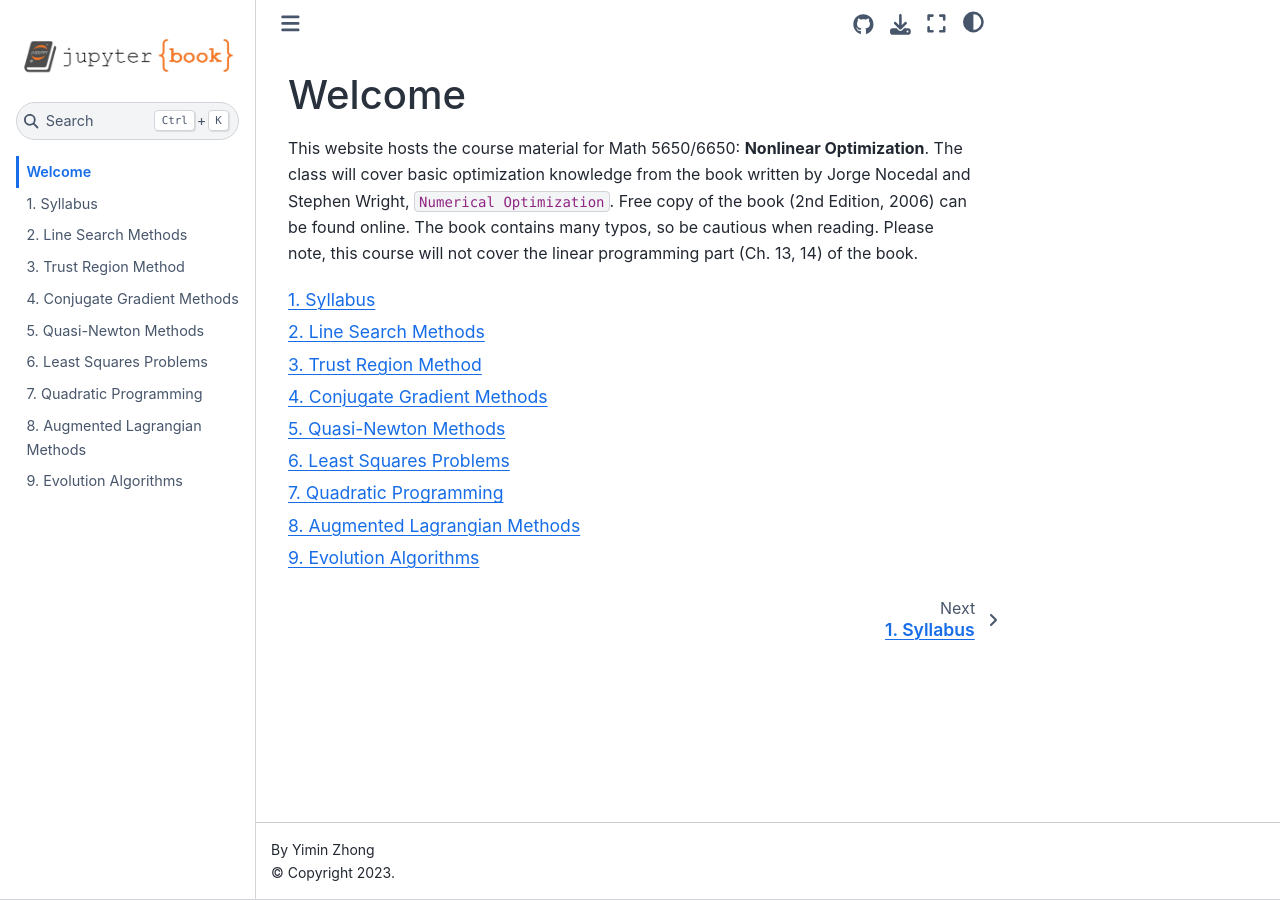
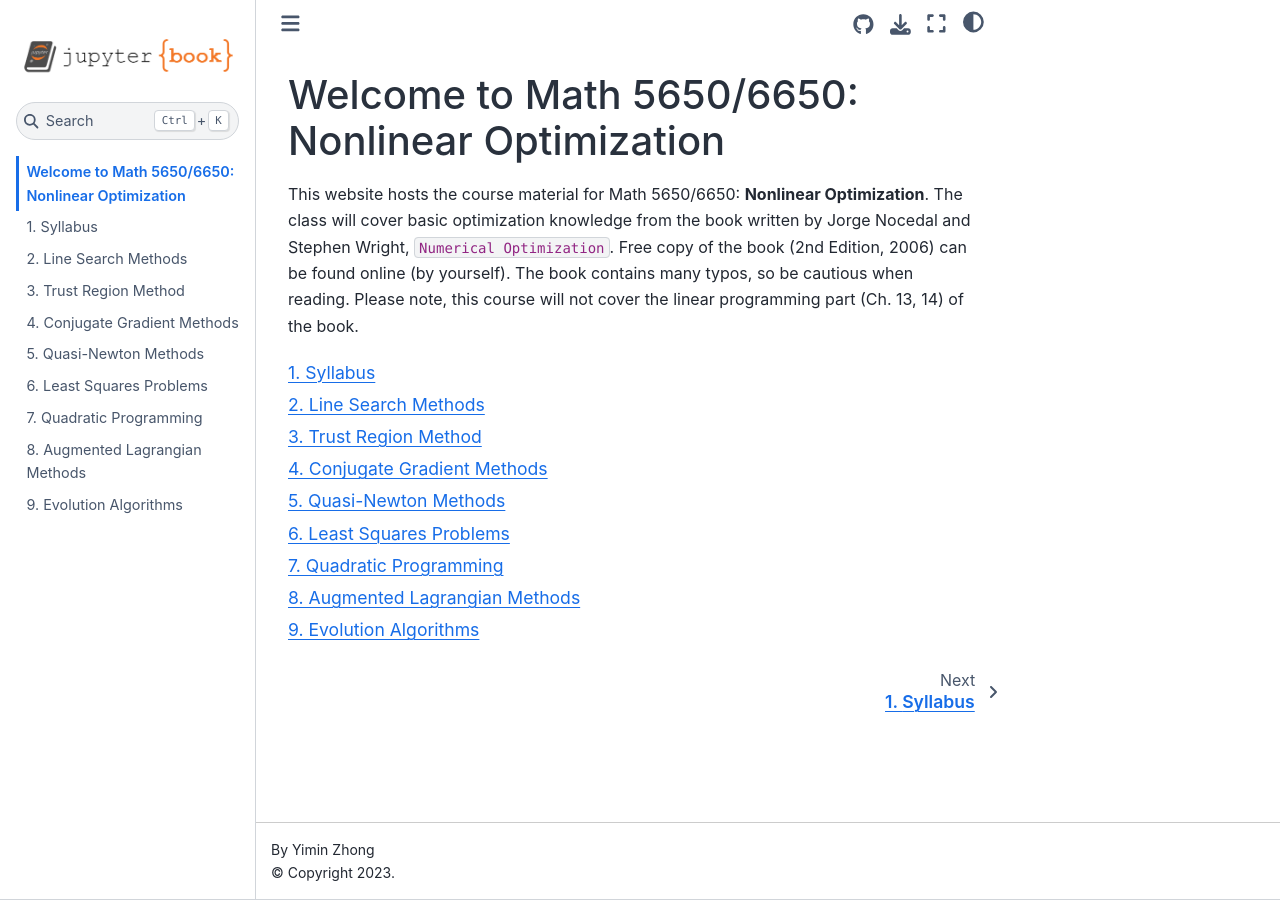
Before and after one commit to Auburn-5650-6650-Fall-2023/auburn-5650-6650-fall-2023.github.io, a Jupyter Book: the page built from intro.md, in a window 1280 px wide. Built offline with Jupyter Book 1.0.4 settings and Sphinx 7.4.7 and the Sphinx Book theme 1.1.4, drawn with Linux system fonts in a browser that asks for light colours.

Commit message:
edit intro

```diff
--- a/intro.md
+++ b/intro.md
@@ -1,6 +1,6 @@
-# Welcome
+# Welcome to Math 5650/6650: Nonlinear Optimization
 
-This website hosts the course material for Math 5650/6650: **Nonlinear Optimization**. The class will cover basic optimization knowledge from the book written by Jorge Nocedal and Stephen Wright, ``Numerical Optimization``. Free copy of the book (2nd Edition, 2006) can be found online. The book contains many typos, so be cautious when reading. Please note, this course will not cover the linear programming part (Ch. 13, 14) of the book.
+This website hosts the course material for Math 5650/6650: **Nonlinear Optimization**. The class will cover basic optimization knowledge from the book written by Jorge Nocedal and Stephen Wright, ``Numerical Optimization``. Free copy of the book (2nd Edition, 2006) can be found online (by yourself). The book contains many typos, so be cautious when reading. Please note, this course will not cover the linear programming part (Ch. 13, 14) of the book.
 
 
 
```
